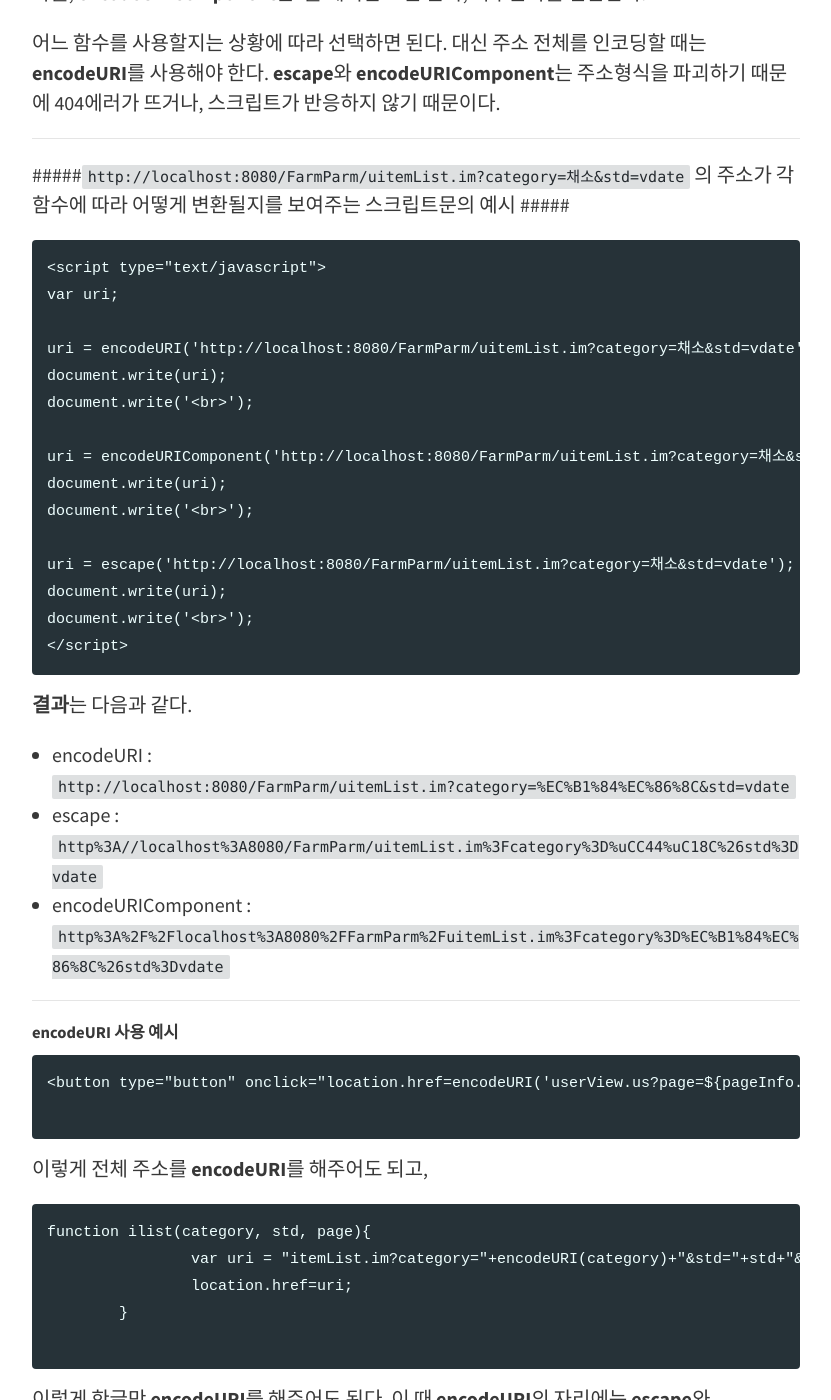
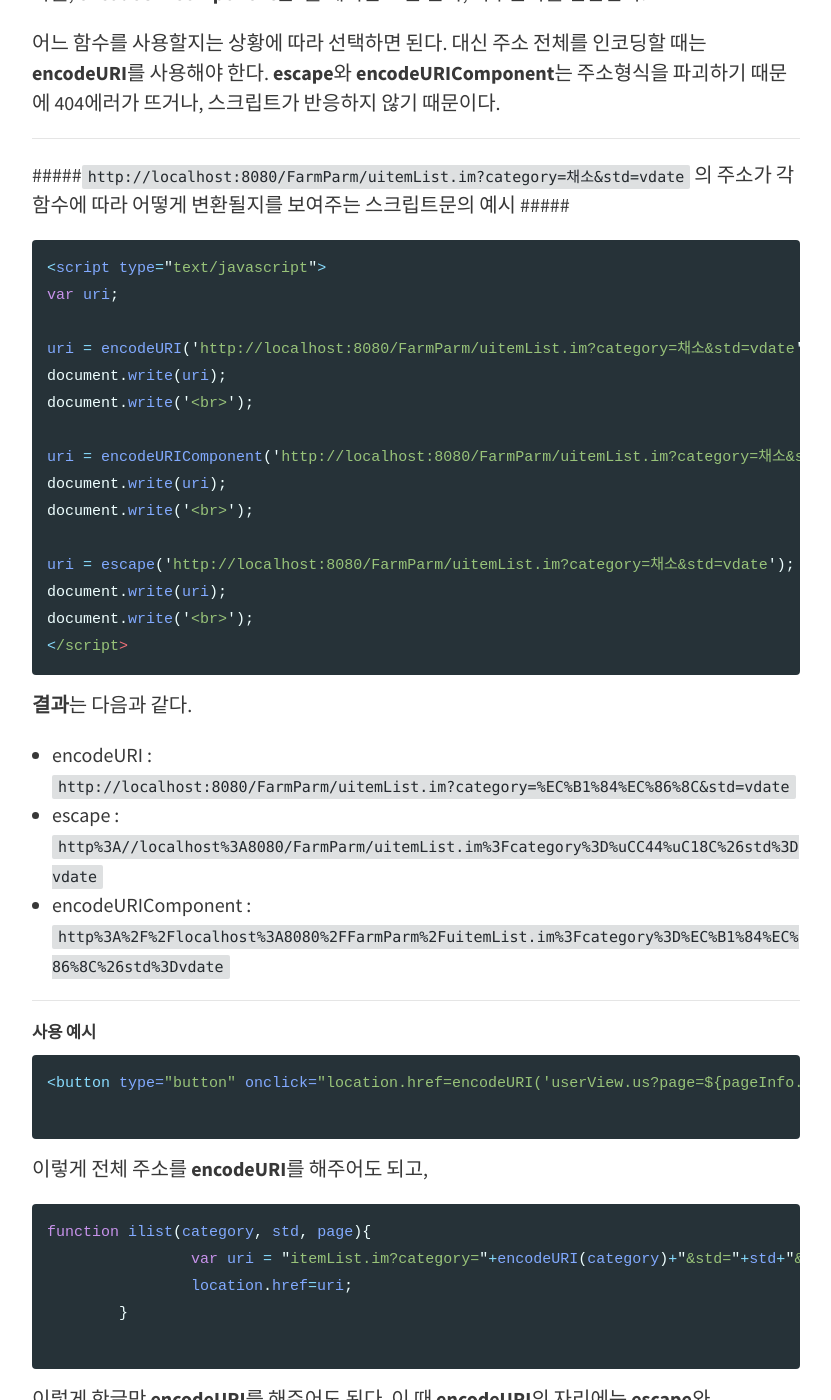
Before and after one commit to clemado1/blog-old, a Jekyll site: the page built from _posts/2018-08-29-익스플로러-HTTP-400-에러.md, in a window 1280 px wide and 1400 px high, scrolled down 1097 px. Shown: the whole window, without its empty margins (224-1055 px from the left). Built offline with Jekyll 4.4.1, drawn with Linux system fonts in a browser that asks for light colours; comment, search, counter and statistics services are not loaded; some of the changed text lies outside the part shown.

Commit message:
modify posts

````diff
--- a/_posts/2018-08-29-익스플로러-HTTP-400-에러.md
+++ b/_posts/2018-08-29-익스플로러-HTTP-400-에러.md
@@ -23,7 +23,7 @@ _ _ _
 
 
 #####`http://localhost:8080/FarmParm/uitemList.im?category=채소&std=vdate` 의 주소가 각 함수에 따라 어떻게 변환될지를 보여주는 스크립트문의 예시 #####
-```
+```javascript
 <script type="text/javascript">
 var uri;
 
@@ -54,14 +54,14 @@ document.write('<br>');
 
 
 
-##### encodeURI 사용 예시 #####
-```
+##### 사용 예시 #####
+```html
 <button type="button" onclick="location.href=encodeURI('userView.us?page=${pageInfo.page }&user_id=${userList.user_id}&std=${std}&keyword=${keyword}')" id="gbutton">조회</button>
 
 ```
 이렇게 전체 주소를 **encodeURI**를 해주어도 되고,
 
-```
+```javascript
 function ilist(category, std, page){
 		var uri = "itemList.im?category="+encodeURI(category)+"&std="+std+"&page="+page;
 		location.href=uri;
@@ -70,4 +70,14 @@ function ilist(category, std, page){
 ```
 이렇게 한글만 **encodeURI**를 해주어도 된다. 이 때 **encodeURI**의 자리에는 **escape**와 **encodeURIComponent**도 쓸 수 있다.
 
+**encodeURIComponent**는 주로 상단메뉴 로그인시에, returnURI를 보내기위해서 사용된다.
+아래는 네이버 검색 중 로그인을 클릭했을 시 url 주소다.
+```
+https://nid.naver.com/nidlogin.login?url=https%3A%2F%2Fsearch.naver.com%2Fsearch.naver%3Fsm%3Dtab_hty.top%26where%3Dnexearch%26query%3D%25ED%2585%2580%25EB%25B8%2594%25EB%259F%25AC%26oquery%3Doracle%2B%25EC%2584%25A4%25EC%25B9%2598%26tqi%3DTH8GVdpVuENsst9hM38ssssssFN-086634
+```
+**encodeURIComponent**를 이용한 returnURI 예시
+```html
+<a href="javascript:void(0);" onclick="location.href='<%=request.getContextPath()%>/member/memberLogin.us?returnURI='+encodeURIComponent(location);">로그인</a>
+```
+
 자세한 차이점은 [msdn](https://msdn.microsoft.com/ko-kr/library/xh9be5xc(v=vs.94).aspx)을 참고하자.
````
Also changed, not shown: _posts/2018-07-18-소금값을-이용한-패스워드-암호화.md (+2 -2 lines), assets/img/pexels/billing.jpg (added), assets/img/pexels/completeurl.png (added), assets/img/pexels/post.jpg (added).
